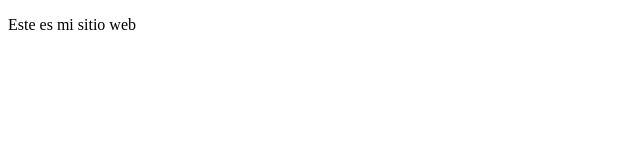
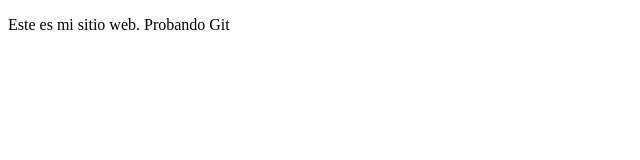
Before and after one commit to FernandoMarcosAlfonsoSilva/proyectoDemoCursoPrework, a plain HTML site: page index.html in a window 1280 px wide. Shown: the whole page, without its empty margins (0-640 px from the left). Drawn offline with Linux system fonts and the light colour scheme.

Commit message:
commit de prueba

```diff
--- a/index.html
+++ b/index.html
@@ -6,6 +6,6 @@
     <title>Hola Mundo</title>
 </head>
 <body>
-    <p>Este es mi sitio web</p>
+    <p>Este es mi sitio web. Probando Git</p>
 </body>
 </html>
```
